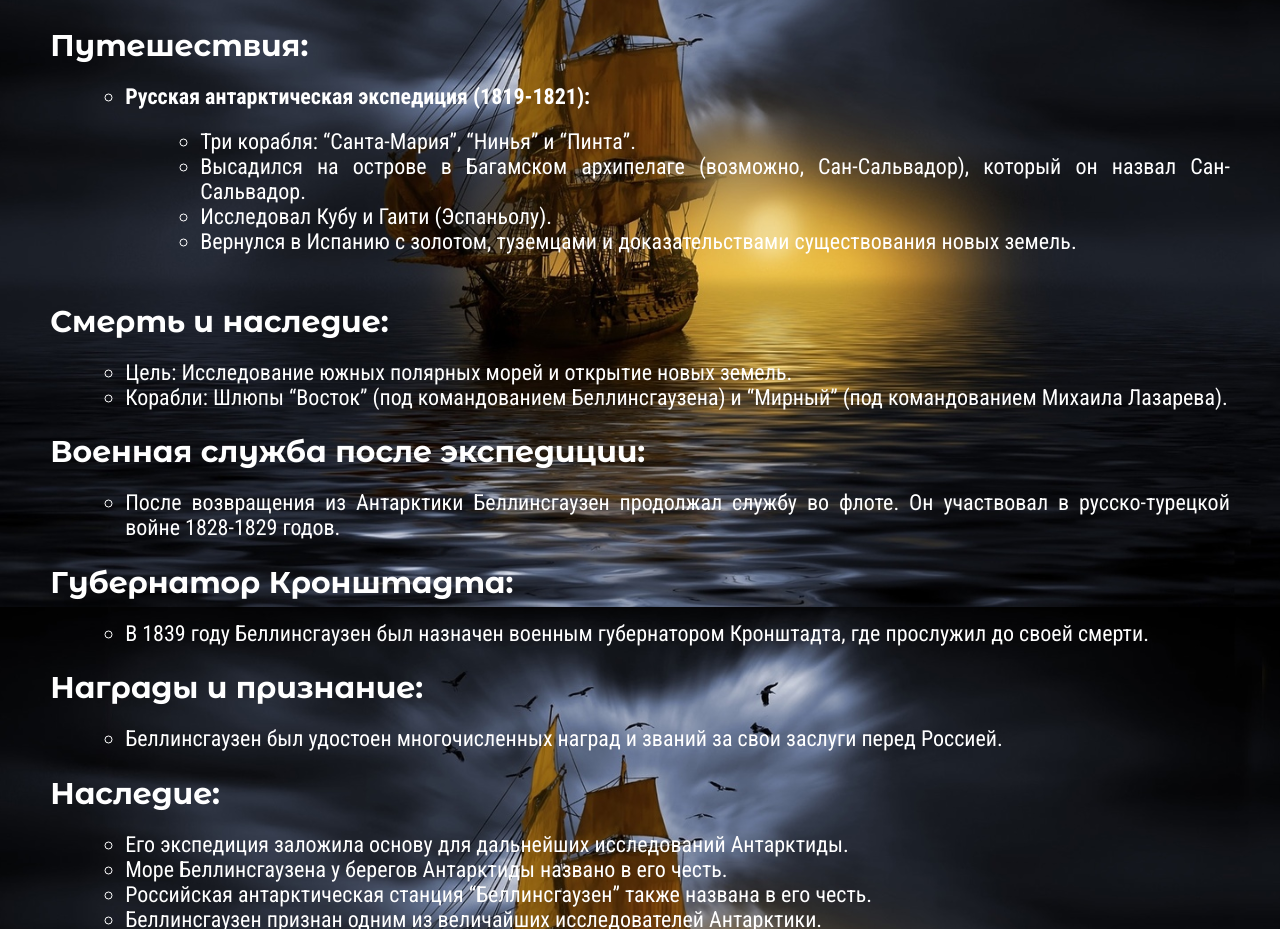
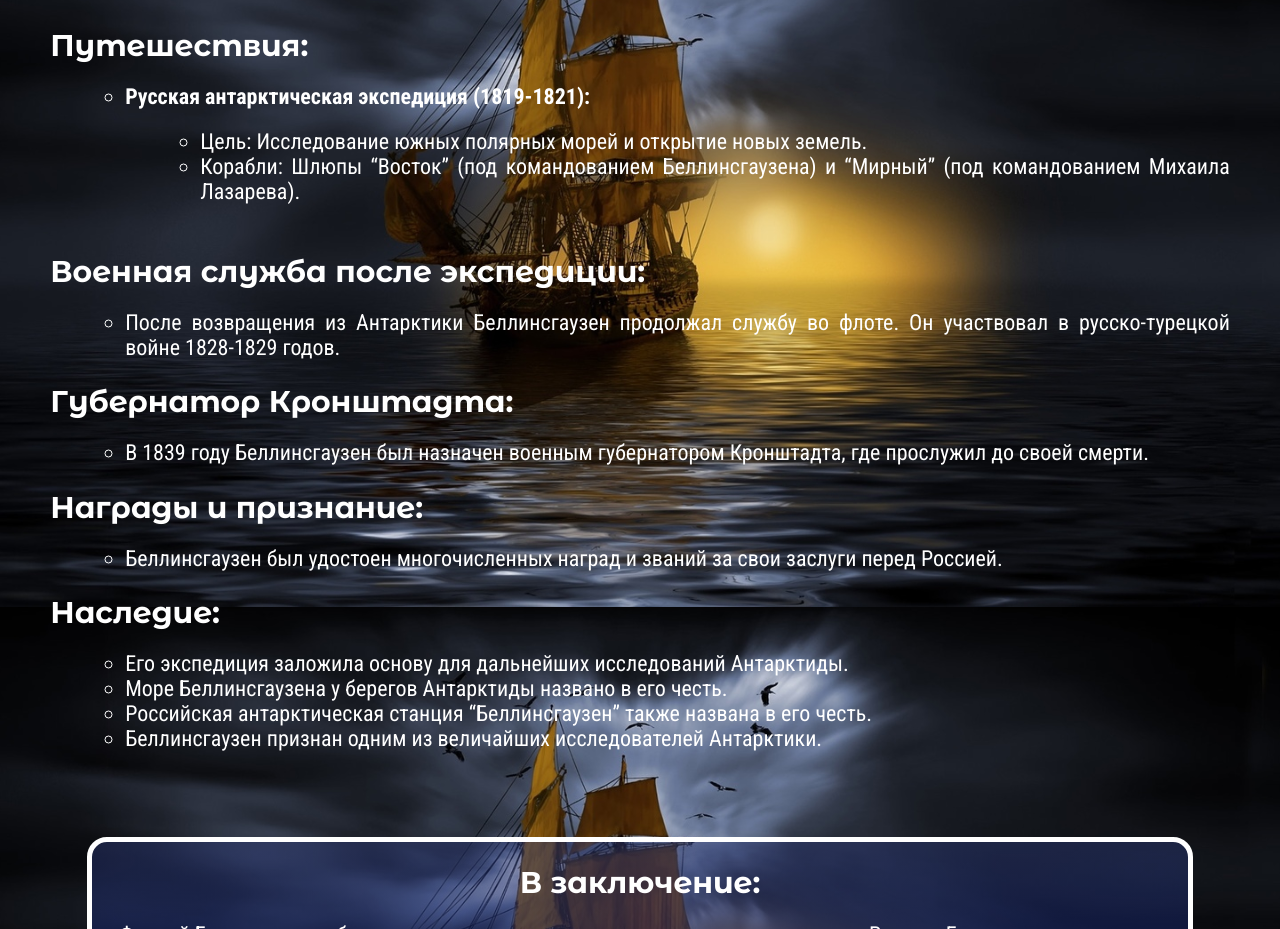
Before and after one commit to Kypitmen/Morye, a plain HTML site: page Fadei.html in a window 1280 px wide. Shown: the part 993-1922 px from the top of the page. Drawn offline with Linux system fonts and the light colour scheme.

Commit message:
Add files via upload

```diff
--- a/Fadei.html
+++ b/Fadei.html
@@ -61,17 +61,10 @@
             <ol class = 'textul'>
                 <li><b>Русская антарктическая экспедиция (1819-1821):</b>
                     <ol class="textul">
-                        <li>Три корабля: “Санта-Мария”, “Нинья” и “Пинта”.</li>
-                        <li>Высадился на острове в Багамском архипелаге (возможно, Сан-Сальвадор), который он назвал Сан-Сальвадор.</li>
-                        <li>Исследовал Кубу и Гаити (Эспаньолу).</li>
-                        <li>Вернулся в Испанию с золотом, туземцами и доказательствами существования новых земель.</li>
+                        <li>Цель: Исследование южных полярных морей и открытие новых земель.</li>
+                        <li>Корабли: Шлюпы “Восток” (под командованием Беллинсгаузена) и “Мирный” (под командованием Михаила Лазарева).</li>
                     </ol>
                 </li><br>
-            </ol>
-            <h4>Смерть и наследие:</h4>
-            <ol class="textul">
-                <li>Цель: Исследование южных полярных морей и открытие новых земель.</li>
-                <li>Корабли: Шлюпы “Восток” (под командованием Беллинсгаузена) и “Мирный” (под командованием Михаила Лазарева).                </li>
             </ol>
             <h4>Военная служба после экспедиции:</h4>
             <ol class="textul">
```
